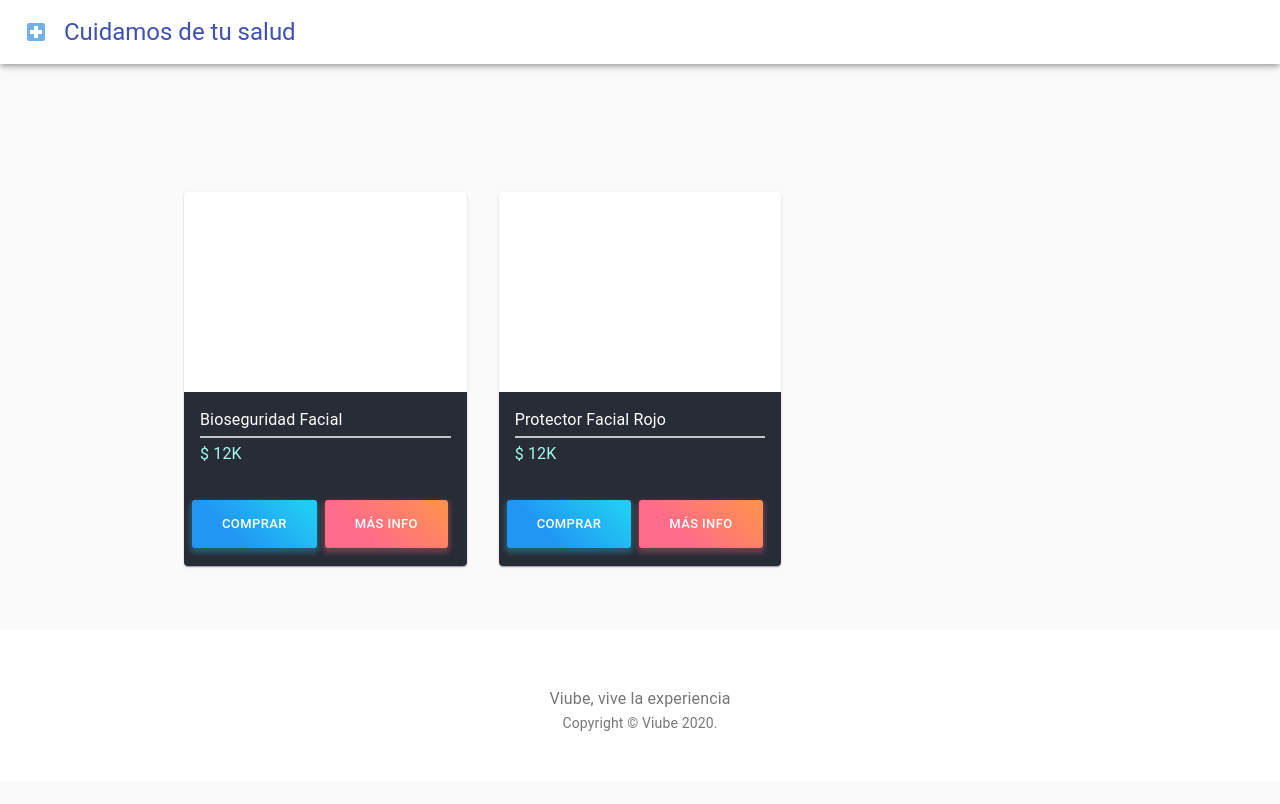
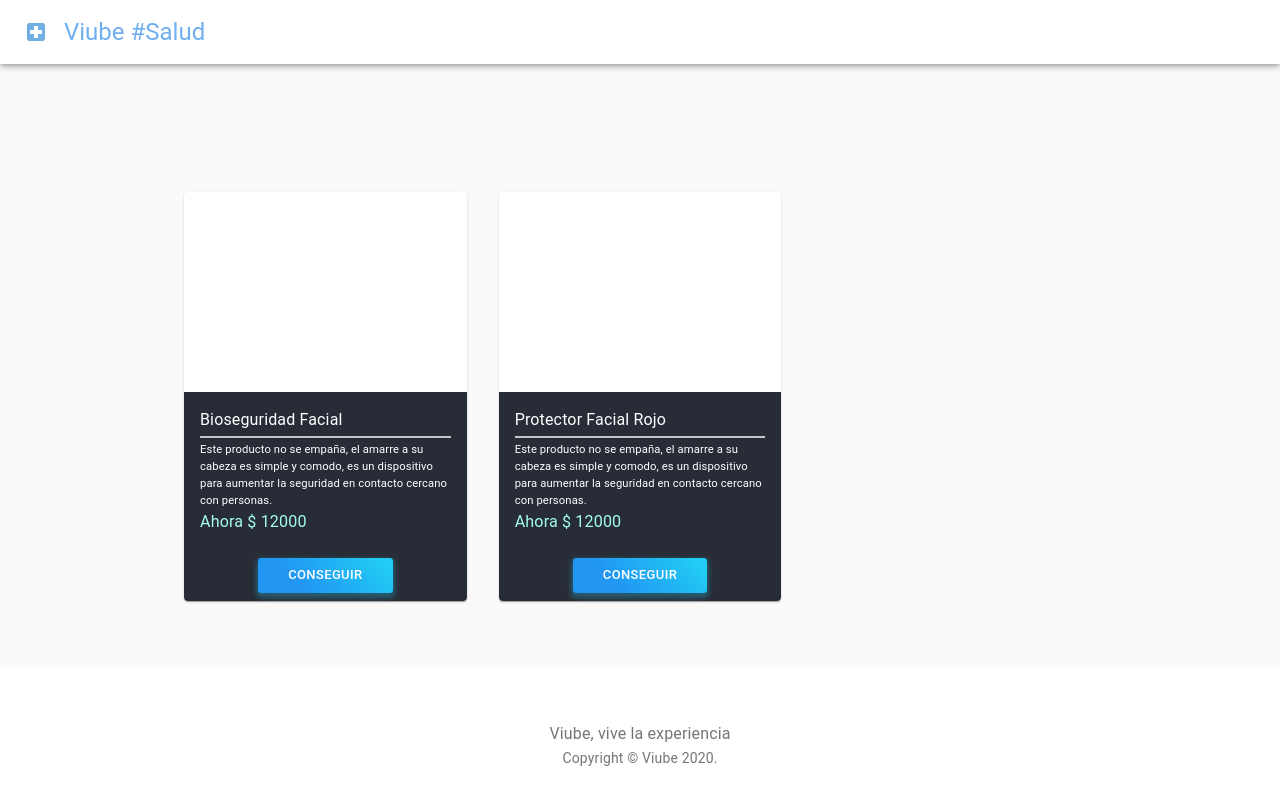
Before and after one commit to Dytrax/viube, a Next.js app: page / in a window 1280 px wide. Shown: the top 804 px of the page. Built offline with nearby package versions, Linux system fonts and the light colour scheme.

Commit message:
first commit

```diff
--- a/pages/index.js
+++ b/pages/index.js
@@ -94,7 +94,7 @@ function Modal({ isShowing, hide }) {
           Datos de venta al por mayor
         </DialogContentText>
       </DialogContent>
-      <DialogActions>
+      <DialogActions >
         <Button
         ></Button>
         <Button className={classes.blueButton} onClick={hide}>Cerrar</Button>
@@ -118,7 +118,7 @@ const useStyles = makeStyles((theme) => ({
     borderRadius: 3,
     boxShadow: '0 3px 5px 2px rgba(255, 105, 135, .3)',
     color: 'white',
-    height: 48,
+    height: 35,
     padding: '0 30px',
     margin: '10px'
   },
@@ -128,7 +128,7 @@ const useStyles = makeStyles((theme) => ({
     borderRadius: 3,
     boxShadow: '0 3px 5px 2px rgba(33, 203, 243, .3)',
     color: 'white',
-    height: 48,
+    height: 35,
     padding: '0 30px',
   },
   containerBar: {
@@ -188,16 +188,24 @@ const cards = [
   {
     id: 0,
     productName: 'Bioseguridad Facial',
-    price: '$ 12K',
+    price: 12000,
     urlVideo: 'https://www.youtube.com/watch?v=gTPz3J-BlLQ',
-    urlWhatsApp: 'https://wa.link/vvnjo7'
+    urlWhatsApp: 'https://wa.link/vvnjo7',
+    info:{
+      title:'Bioseguridad Facial',
+      description:'Este producto no se empaña, el amarre a su cabeza es simple y comodo, es un dispositivo para aumentar la seguridad en contacto cercano con personas.'
+    }
   },
   {
     id: 1,
     productName: 'Protector Facial Rojo',
-    price: '$ 12K',
+    price: 12000,
     urlVideo: 'https://www.youtube.com/watch?v=vvnja9dkvXw',
-    urlWhatsApp: 'https://wa.link/vvnjo7'
+    urlWhatsApp: 'https://wa.link/vvnjo7',
+    info:{
+      title:'Bioseguridad Facial',
+      description:'Este producto no se empaña, el amarre a su cabeza es simple y comodo, es un dispositivo para aumentar la seguridad en contacto cercano con personas.'
+    }
   }
 ]
 
@@ -223,8 +231,8 @@ export default function MeCuidoHoy() {
         <Toolbar className={classes.bar}>
           {/* <div  className={classes.containerBar}> */}
           <Health className={classes.icon} />
-          <Typography variant="h5" color='primary' noWrap>
-            Cuidamos de tu salud
+          <Typography variant="h5" style={{color:'rgb(112,175,240)'}} noWrap>
+            Viube #Salud
           </Typography>
         </Toolbar>
       </AppBar>
@@ -258,26 +266,37 @@ export default function MeCuidoHoy() {
                     backgroundColor: 'rgb(40,44,54)',
 
                   }}>
+
                     <Typography style={{ color: 'rgb(255,255,255)' }} //gutterBottom variant="h6" component="h1"
                     >
                       {card.productName}
                     </Typography>
                     <div style={{ height: '2px', width: '100%', background: 'rgb(196,197,199)', marginBottom: '4px', marginTop: '4px' }}></div>
-                    <Typography style={{ color: 'rgb(163,252,241)' }} //className={classes.colorIwant}
+                    <Typography style={{ color: 'rgb(255,255,255)',fontSize:11.27 }} //gutterBottom variant="h6" component="h1"
                     >
-                      {card.price}
+                      {card.info.description}
+                    </Typography>
+                    {isHover && idElement===card.id ? (<Typography style={{ color: 'rgb(163,252,241)',textDecoration:'line-through' }} //className={classes.colorIwant}
+                    >
+                      {`Antes $ ${card.price + 9000}`}
+
+                    </Typography>) : null}
+
+                    <Typography style={{ color: 'rgb(163,252,241)',fontSize:16.1}} //className={classes.colorIwant}
+                    >
+                      {`Ahora $ ${card.price}`}
 
                     </Typography>
 
                   </CardContent>
-                  <CardActions style={{ backgroundColor: 'rgb(40,44,54)' }}>
+                  <CardActions style={{ backgroundColor: 'rgb(40,44,54)',justifyContent:'center', alignItems:'center'}}>
                     <Button size="small" color="primary" href="https://wa.link/vvnjo7"
                       className={classes.blueButton}>
-                      Comprar
+                      Conseguir
                     </Button>
-                    <Button className={classes.redButton} size="small" color="primary" onClick={toggle}>
-                      Más info
-                    </Button>
+                    {/* <Button className={classes.redButton}  color="primary" onClick={toggle}>
+                    Informacion
+                    </Button> */}
                   </CardActions>
                 </Card>
               </Grid>
```
